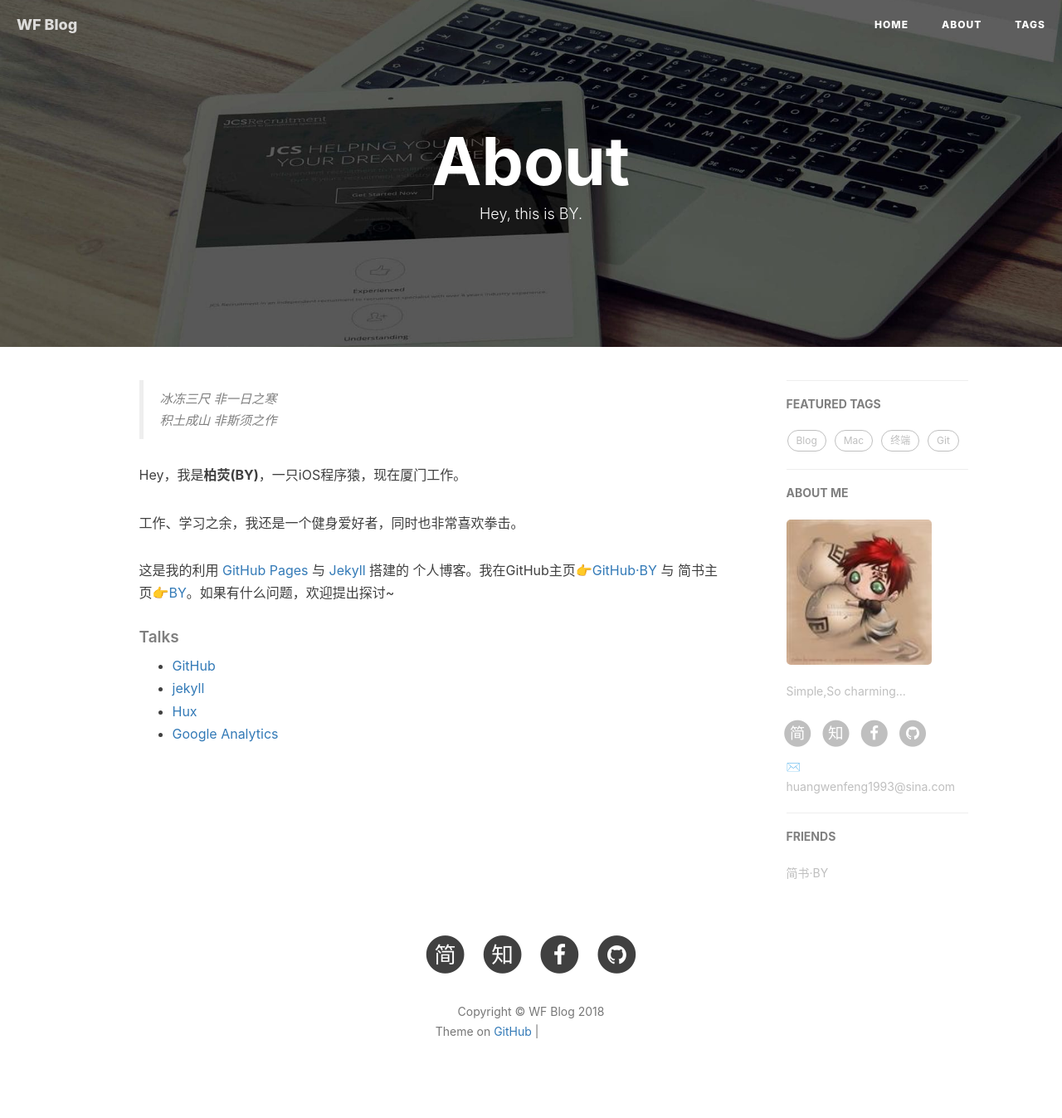
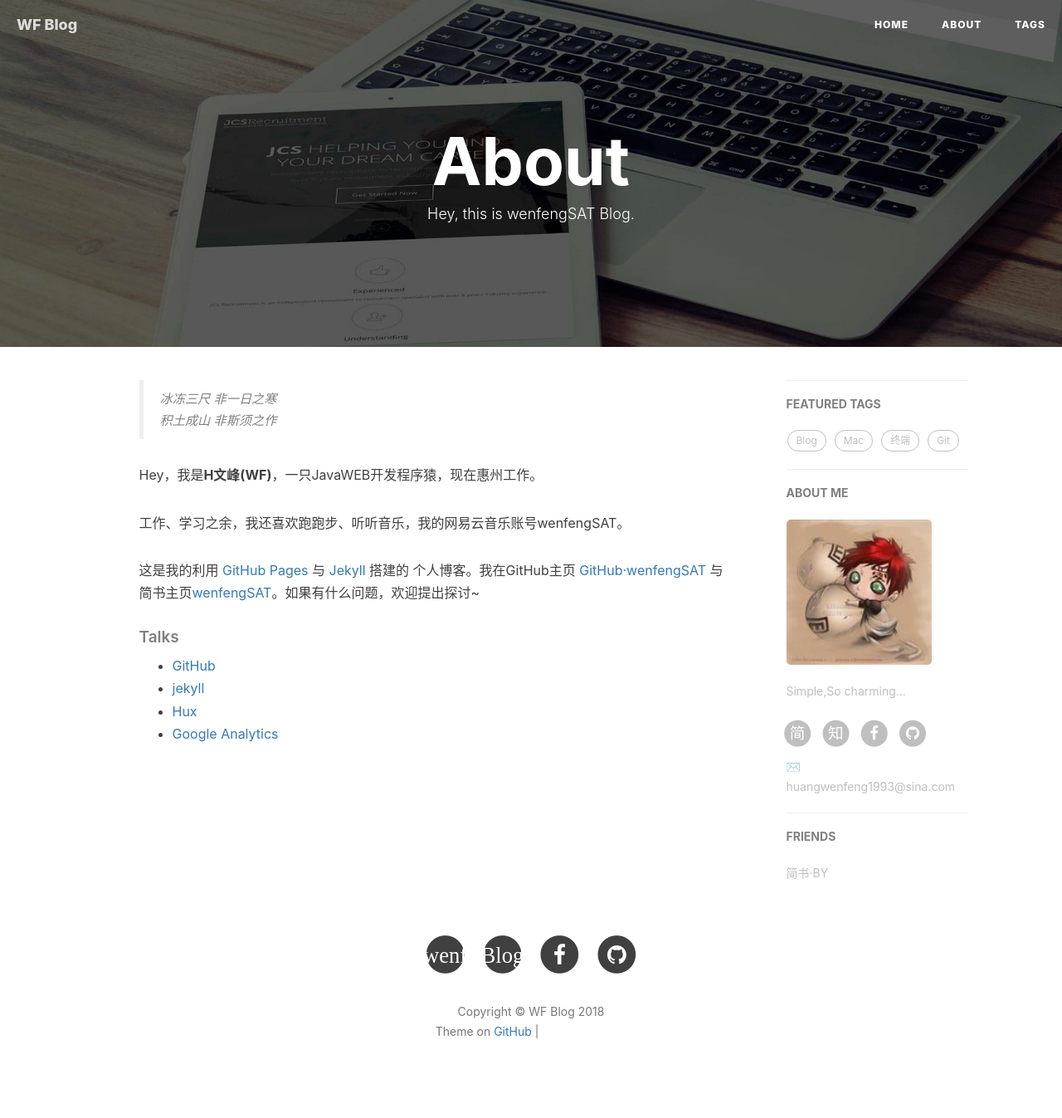
Before and after one commit to wenfengSAT/wenfengSAT.github.io, a Jekyll site: the page built from about.html, in a window 1280 px wide. Shown: the whole page at 83% size. Built offline with Jekyll 4.4.1, drawn with Linux system fonts in a browser that asks for light colours; nearby versions of some CDN libraries; comment, search, counter and statistics services are not loaded; grey boxes are pictures that could not be loaded.

Commit message:
2018-2-24:细节内容修改...

```diff
--- a/_config.yml
+++ b/_config.yml
@@ -61,7 +61,7 @@
 
 # Gitalk
 gitalk:
-  enable: true    #是否开启Gitalk评论
+  enable: false    #是否开启Gitalk评论
   clientID: f2c84e7629bb1446c1a4   #生成的clientID
   clientSecret: ca6d6139d1e1b8c43f8b2e19492ddcac8b322d0d  #同上
   repo: wenfengSAT.github.io    #仓库名称
@@ -77,7 +77,7 @@
 ba_track_id: b50bf2b12b5338a1845e33832976fd68
 
 # Google Analytics
-ga_track_id: 'UA-90855596-1'            # Format: UA-xxxxxx-xx
+ga_track_id: ''            # Format: UA-xxxxxx-xx
 ga_domain: auto               # 默认的是 auto, 这里我是自定义了的域名，你如果没有自己的域名，需要改成auto
 
 
--- a/_includes/footer.html
+++ b/_includes/footer.html
@@ -20,7 +20,7 @@
                                 <a target="_blank" href="https://www.jianshu.com/u/{{ site.jianshu_username }}">
                                     <span class="fa-stack fa-lg">
                                         <i class="fa fa-circle fa-stack-2x"></i>
-                                        <i class="fa  fa-stack-1x fa-inverse">简</i>
+                                        <i class="fa  fa-stack-1x fa-inverse">wenfengSAT</i>
                                     </span>
                                 </a>
                             </li>
@@ -42,7 +42,7 @@
                         <a target="_blank" href="https://www.zhihu.com/people/{{ site.zhihu_username }}">
                             <span class="fa-stack fa-lg">
                                 <i class="fa fa-circle fa-stack-2x"></i>
-                                <i class="fa  fa-stack-1x fa-inverse">知</i>
+                                <i class="fa  fa-stack-1x fa-inverse">Blog</i>
                             </span>
                         </a>
                     </li>
--- a/about.html
+++ b/about.html
@@ -1,7 +1,7 @@
 ---
 layout: page
 title: "About"
-description: "Hey, this is BY."
+description: "Hey, this is wenfengSAT Blog."
 header-img: "img/post-bg-rwd.jpg"
 ---
 
@@ -18,11 +18,12 @@
     <blockquote><p>冰冻三尺 非一日之寒<br>
     积土成山 非斯须之作</p></blockquote>
 
-    <p>Hey，我是<strong>柏荧(BY)</strong>，一只iOS程序猿，现在厦门工作。</p>
+    <p>Hey，我是<strong>H文峰(WF)</strong>，一只JavaWEB开发程序猿，现在惠州工作。</p>
 
-    <p>工作、学习之余，我还是一个健身爱好者，同时也非常喜欢拳击。</p>
+    <p>工作、学习之余，我还喜欢跑跑步、听听音乐，我的网易云音乐账号wenfengSAT。</p>
 
-    <p>这是我的利用 <a href="https://pages.github.com/">GitHub Pages</a> 与 <a href="http://jekyll.com.cn/">Jekyll</a> 搭建的 个人博客。我在GitHub主页<a href="https://github.com/qiubaiying">👉GitHub·BY</a> 与 简书主页<a href="https://http://www.jianshu.com/u/e71990ada2fd">👉BY</a>。如果有什么问题，欢迎提出探讨~</p>
+    <p>这是我的利用 <a href="https://pages.github.com/">GitHub Pages</a> 与 <a href="http://jekyll.com.cn/">Jekyll</a> 搭建的 个人博客。我在GitHub主页
+	<a href="https://github.com/wenfengSAT">GitHub·wenfengSAT</a> 与 简书主页<a href="#">wenfengSAT</a>。如果有什么问题，欢迎提出探讨~</p>
 
     <p></p>
 
@@ -41,19 +42,19 @@
     <blockquote><p>Yet another iOS Developer. <br>
     Yet another Life-long Student.</p></blockquote>
 
-    <p>Hi, I am <strong>Baiying Qiu</strong>，you can call me <strong>BY</strong>. I am an iOS software engineer and currently working in Xiamen</p>
+    <p>Hi, I am <strong>Wenfeng Hunag</strong>，you can call me <strong>WF</strong>. I am an JavaWEB software engineer and currently working in Huizhou</p>
 
-    <p>This is my personal blog, through making Github Pages and Jekyll.My GitHub  👉 <a href="http://github.com/qiubaiying">Github·BY</a>.</p>
+    <p>This is my personal blog, through making Github Pages and Jekyll.My GitHub  👉 <a href="http://github.com/wenfengSAT">Github·wenfengSAT</a>.</p>
 
-    <p>I am a sports enthusiast, I like fitness, running and boxing.</p>
+    <p>Besides working and studying, I also like to run and listen to music...</p>
 
     <h5>Talks</h5>
 
     <ul>
     <li><a href="https://github.com">GitHub</a></li>
-    <li><a href="http://jekyll.com.cn/">jekyll</a></li>
-    <li><a href="https://pages.github.com/">GitHub Pages</a></li>
-    <li><a href="https://qiubaiying.github.io">BY</a></li>
+        <li><a href="http://jekyll.com.cn/">jekyll</a></li>
+        <li><a href="http://huangxuan.me/">Hux</a></li>
+        <li><a href="https://analytics.google.com/analytics">Google Analytics</a></li>
     </ul>
 </div> -->
 
--- a/index.html
+++ b/index.html
@@ -1,6 +1,6 @@
 ---
 layout: page
-description: "Thinking will not overcome fear but action will."
+description: "Simple,So charming..."
 ---
 
 {% for post in paginator.posts %}
```
